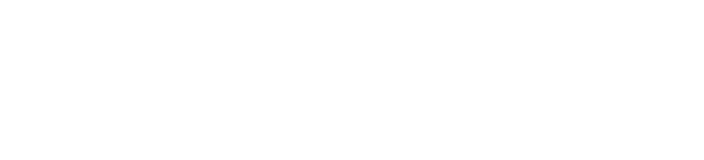
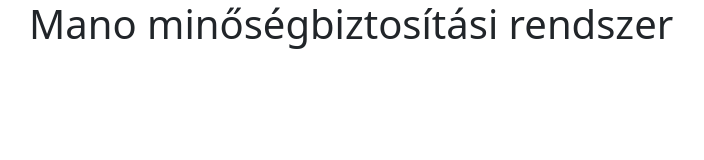
Before and after one commit to BenceRitzl99/mano, a website: page src/index.html in a window 1280 px wide. Shown: the whole page, without its empty margins (53-757 px from the left). Drawn offline with nearby package versions, Linux system fonts and the light colour scheme.

```diff
--- a/src/index.html
+++ b/src/index.html
@@ -3,11 +3,15 @@
 <head>
     <meta charset="UTF-8">
     <meta name="viewport" content="width=device-width, initial-scale=1.0">
-    <title>Document</title>
+    <title>Nano</title>
     <link rel="stylesheet" href="bootstrap.css">
     <link rel="stylesheet" href="style.css">
 </head>
 <body>
+    <div class="container">
+        <h1>Mano minőségbiztosítási rendszer</h1>
+    </div>
+
 
 
 
```
